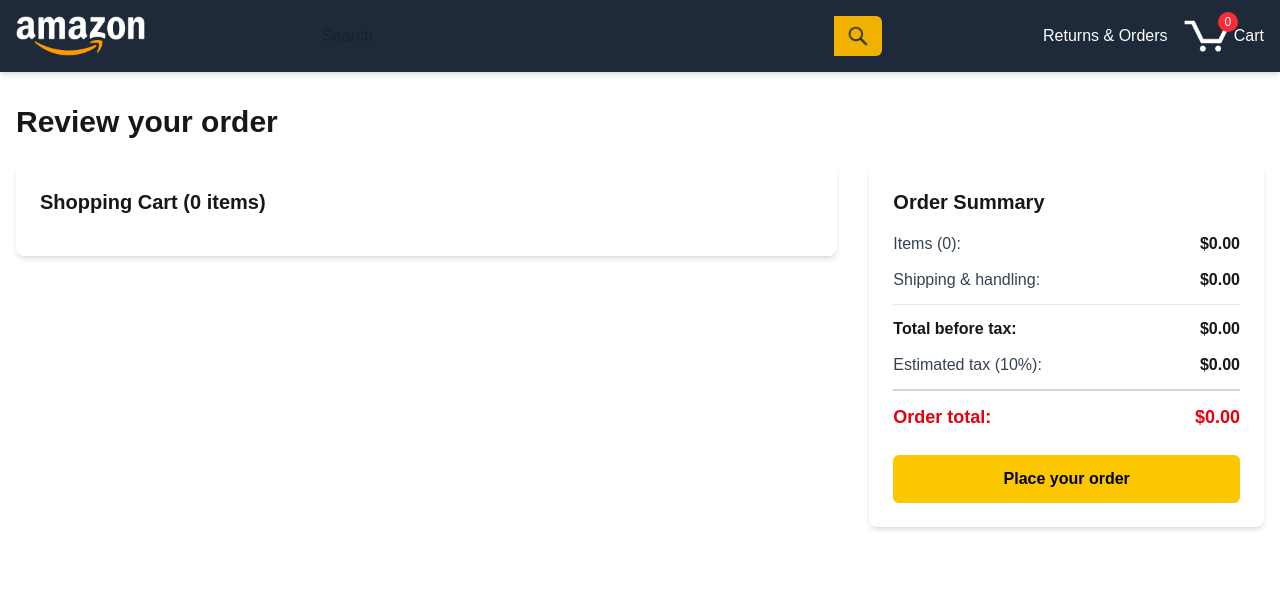
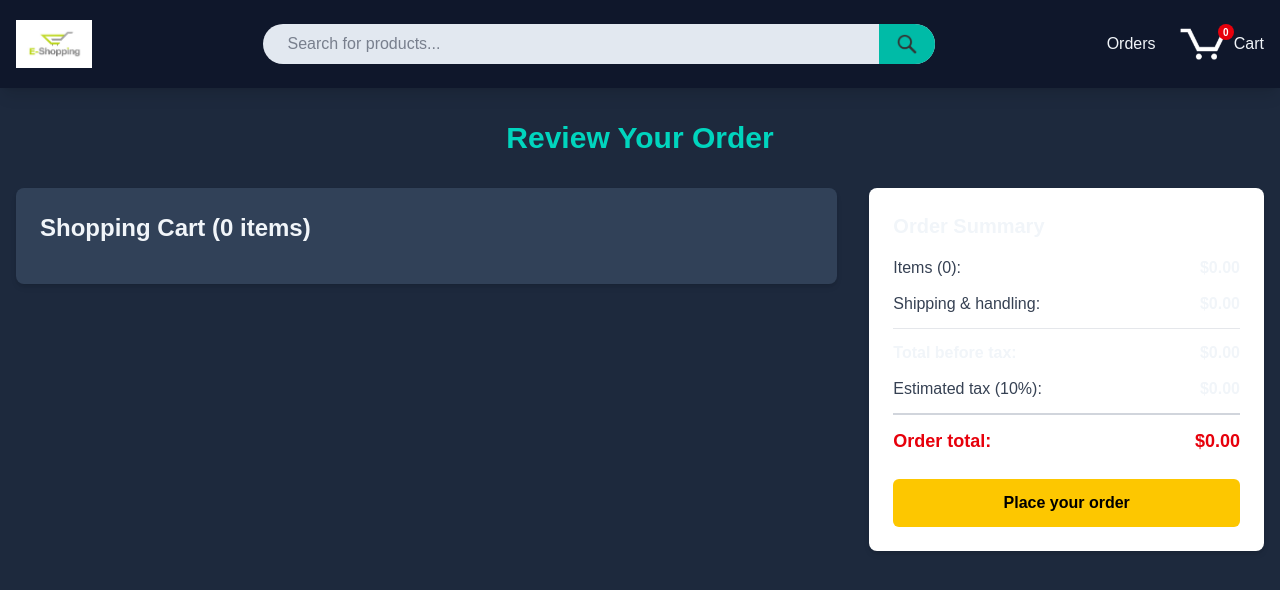
Before and after one commit to KoketsoPhiri/alx-project-nexus, a Next.js app in the folder front-end/: page /checkout in a window 1280 px wide. Shown: the top 590 px of the page. Built offline with nearby package versions, Linux system fonts and the light colour scheme.

Commit message:
updated styling of header, order summary, checkout and index files, also updated my _app file

```diff
--- a/front-end/components/Header.tsx
+++ b/front-end/components/Header.tsx
@@ -8,29 +8,29 @@
   );
 
   return (
-    <header className="bg-gray-800 text-white py-4 shadow-md sticky top-0 z-50">
+    <header className="bg-slate-900 text-slate-100 py-5 shadow-lg sticky top-0 z-50">
       <div className="container mx-auto px-4 flex items-center justify-between">
         <Link href="/">
-          <img className="h-8 md:h-10" src="/images/amazon-logo-white.png" alt="Amazon Logo" />
+          <img className="h-10 md:h-12" src="/images/E-shopping.png" alt="E-shopping Logo" />
         </Link>
-        <div className="flex-1 max-w-xl mx-4 relative">
-          <input className="w-full rounded-md py-2 px-4 text-gray-900 focus:outline-none" type="text" placeholder="Search" />
-          <button className="absolute right-0 top-0 h-full w-12 flex items-center justify-center rounded-r-md bg-yellow-500">
+        <div className="flex-1 max-w-2xl mx-6 relative">
+          <input className="w-full rounded-full py-2 px-6 text-slate-900 bg-slate-200 focus:outline-none focus:ring-2 focus:ring-teal-400" type="text" placeholder="Search for products..." />
+          <button className="absolute right-0 top-0 h-full w-14 flex items-center justify-center rounded-r-full bg-teal-500 hover:bg-teal-400 transition-colors duration-200">
             <img className="h-5" src="/images/icons/search-icon.png" alt="Search" />
           </button>
         </div>
-        <div className="flex items-center space-x-4">
-          <Link href="/orders" className="text-sm md:text-base">
-            <span className="hidden md:inline">Returns & </span>Orders
+        <div className="flex items-center space-x-6">
+          <Link href="/orders" className="text-sm md:text-base font-medium hover:text-teal-400 transition-colors duration-200">
+            Orders
           </Link>
           <Link href="/checkout" className="flex items-center">
             <div className="relative">
-              <img className="h-6 md:h-8" src="/images/icons/cart-icon.png" alt="Cart" />
-              <div className="absolute -top-2 -right-2 bg-red-500 text-xs text-white rounded-full h-5 w-5 flex items-center justify-center">
+              <img className="h-7 md:h-8" src="/images/icons/cart-icon.png" alt="Cart" />
+              <div className="absolute -top-1 -right-2 bg-red-600 text-[10px] font-bold text-white rounded-full h-4 w-4 flex items-center justify-center">
                 {cartQuantity}
               </div>
             </div>
-            <div className="text-sm md:text-base ml-1">Cart</div>
+            <div className="text-sm md:text-base ml-2 font-medium">Cart</div>
           </Link>
         </div>
       </div>
--- a/front-end/components/OrderSummary.tsx
+++ b/front-end/components/OrderSummary.tsx
@@ -26,8 +26,8 @@
   };
 
   return (
-    <div className="bg-white p-6 rounded-lg shadow-md">
-      <h2 className="text-xl font-semibold mb-4">Shopping Cart ({cartItems.length} items)</h2>
+    <div className="bg-slate-700 p-6 rounded-lg shadow-md">
+      <h2 className="text-2xl font-semibold mb-4 text-slate-100">Shopping Cart ({cartItems.length} items)</h2>
       {cartItems.map((cartItem) => {
         const product = getProductById(cartItem.productId);
         const deliveryOption = getDeliveryOptionById(cartItem.deliveryOptionId);
@@ -37,21 +37,21 @@
         const deliveryDate = dayjs().add(deliveryOption.deliveryDays, 'day').format('dddd, MMMM D');
 
         return (
-          <div key={cartItem.productId} className="mb-6 pb-6 border-b border-gray-200 last:border-b-0 last:mb-0">
-            <p className="text-green-700 font-semibold mb-2">Delivery date: {deliveryDate}</p>
+          <div key={cartItem.productId} className="mb-6 pb-6 border-b border-slate-600 last:border-b-0 last:mb-0">
+            <p className="text-green-400 font-semibold mb-2">Delivery date: {deliveryDate}</p>
             <div className="flex items-center space-x-4">
               <img className="w-24 h-24 object-contain" src={product.image} alt={product.name} />
               <div className="flex-1">
-                <p className="font-semibold">{product.name}</p>
-                <p className="text-red-500 font-bold mt-1">${formatCurrency(product.priceCents)}</p>
-                <div className="text-sm text-gray-600 mt-1">
+                <p className="font-semibold text-slate-100">{product.name}</p>
+                <p className="text-teal-400 font-bold mt-1">${formatCurrency(product.priceCents)}</p>
+                <div className="text-sm text-slate-400 mt-1">
                   Quantity: {cartItem.quantity}
-                  <button className="text-blue-600 ml-2">Update</button>
-                  <button className="text-blue-600 ml-2" onClick={() => handleDelete(product.id)}>Delete</button>
+                  <button className="text-blue-400 ml-2 hover:underline">Update</button>
+                  <button className="text-blue-400 ml-2 hover:underline" onClick={() => handleDelete(product.id)}>Delete</button>
                 </div>
               </div>
               <div className="flex-shrink-0">
-                <p className="font-semibold text-gray-700 mb-2">Choose a delivery option:</p>
+                <p className="font-semibold text-slate-100 mb-2">Choose a delivery option:</p>
                 {deliveryOptions.map((option) => {
                   const optionDate = dayjs().add(option.deliveryDays, 'day').format('dddd, MMMM D');
                   const isChecked = option.id === cartItem.deliveryOptionId;
@@ -63,11 +63,11 @@
                         name={`delivery-${product.id}`}
                         checked={isChecked}
                         onChange={() => handleDeliveryChange(product.id, option.id)}
-                        className="mr-2"
+                        className="mr-2 accent-teal-400"
                       />
                       <div className="text-sm">
-                        <p className="font-bold">{optionDate}</p>
-                        <p className="text-gray-500">
+                        <p className="font-bold text-slate-100">{optionDate}</p>
+                        <p className="text-slate-400">
                           {option.priceCents === 0 ? 'FREE Shipping' : `$${formatCurrency(option.priceCents)} - Shipping`}
                         </p>
                       </div>
--- a/front-end/pages/_app.tsx
+++ b/front-end/pages/_app.tsx
@@ -2,8 +2,18 @@
 import { Provider } from 'react-redux';
 import { store } from '../store/store';
 import '../styles/globals.css';
+import { useEffect } from 'react';
+import { setCartItems } from '../store/slices/cartSlice';
 
 function MyApp({ Component, pageProps }: AppProps) {
+  useEffect(() => {
+    // Check if localStorage is available (i.e., we are on the client)
+    const cartItems = JSON.parse(localStorage.getItem('cart') || '[]');
+    if (cartItems.length > 0) {
+      store.dispatch(setCartItems(cartItems));
+    }
+  }, []);
+
   return (
     <Provider store={store}>
       <Component {...pageProps} />
--- a/front-end/pages/checkout.tsx
+++ b/front-end/pages/checkout.tsx
@@ -6,8 +6,9 @@
   return (
     <>
       <Header />
+      <div className="bg-slate-800 text-slate-100 min-h-screen">
         <div className="container mx-auto px-4 py-8">
-        <h1 className="text-3xl font-bold mb-6">Review your order</h1>
+          <h1 className="text-3xl font-bold mb-8 text-center text-teal-400">Review Your Order</h1>
           <div className="grid grid-cols-1 lg:grid-cols-3 gap-8">
             <div className="lg:col-span-2">
               <OrderSummary />
@@ -17,6 +18,7 @@
             </div>
           </div>
         </div>
+      </div>
     </>
   );
 }
--- a/front-end/pages/index.tsx
+++ b/front-end/pages/index.tsx
@@ -23,17 +23,19 @@
   return (
     <>
       <Header />
+      <div className="bg-slate-800 text-slate-100 min-h-screen">
         <div className="container mx-auto px-4 py-8">
-        <h1 className="text-2xl font-bold mb-6">Products</h1>
+          <h1 className="text-3xl font-bold mb-8 text-center text-teal-400">Our Products</h1>
           <div className="grid grid-cols-1 sm:grid-cols-2 md:grid-cols-3 lg:grid-cols-4 gap-6">
-          {status === 'loading' && <p>Loading products...</p>}
-          {status === 'failed' && <p>Error loading products.</p>}
+            {status === 'loading' && <p className="col-span-full text-center text-lg">Loading products...</p>}
+            {status === 'failed' && <p className="col-span-full text-center text-red-400">Error loading products. Please try again.</p>}
             {status === 'succeeded' &&
               products.map((product) => (
                 <ProductCard key={product.id} product={product} onAddToCart={handleAddToCart} />
               ))}
           </div>
         </div>
+      </div>
     </>
   );
 }
--- a/front-end/store/slices/cartSlice.ts
+++ b/front-end/store/slices/cartSlice.ts
@@ -6,13 +6,17 @@
 }
 
 const initialState: CartState = {
-  items: JSON.parse(localStorage.getItem('cart') || '[]'),
+  items: [], // Start with an empty array on the server
 };
 
 const cartSlice = createSlice({
   name: 'cart',
   initialState,
   reducers: {
+    // Other reducers
+    setCartItems: (state, action: PayloadAction<CartItem[]>) => {
+      state.items = action.payload;
+    },
     addToCart: (state, action: PayloadAction<{ productId: string }>) => {
       const { productId } = action.payload;
       const existingItem = state.items.find((item) => item.productId === productId);
@@ -47,6 +51,6 @@
   },
 });
 
-export const { addToCart, removeFromCart, updateDeliveryOption } = cartSlice.actions;
+export const { addToCart, removeFromCart, updateDeliveryOption, setCartItems } = cartSlice.actions;
 
 export default cartSlice.reducer;
```
Also changed, not shown: front-end/public/images/E-shopping.png (added). Lines whose indentation alone changed are shown as unchanged.
